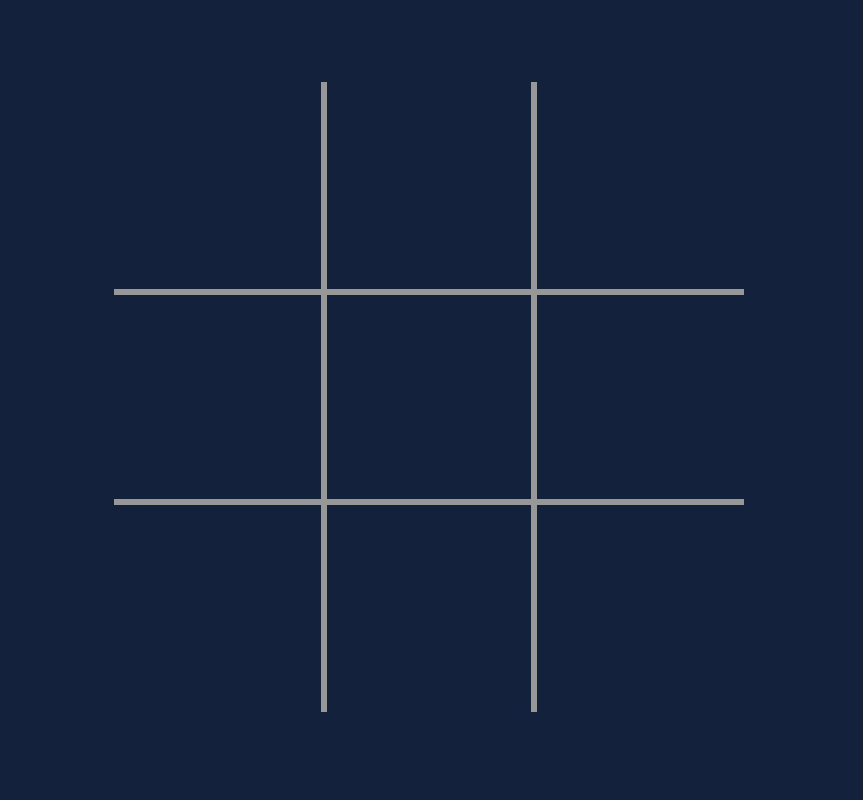
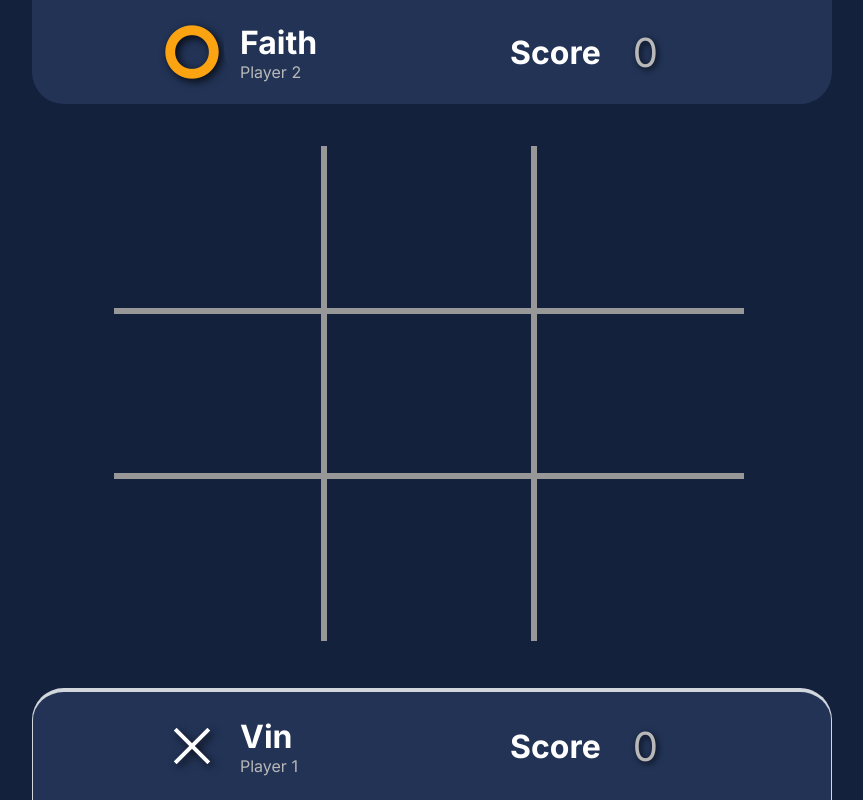
Before and after one commit to ervynnn/tic-tac-toe, a plain HTML site: page index.html in a window 1280 px wide. Shown: the whole page, without its empty margins (208-1071 px from the left). Drawn offline with nearby package versions, Linux system fonts and the light colour scheme.

Commit message:
"Updated CSS, HTML, and JavaScript files for Tic Tac Toe game, adding new styles, elements, and event listeners."

```diff
--- a/css/style.css
+++ b/css/style.css
@@ -1,3 +1,4 @@
+@import url('https://fonts.googleapis.com/css2?family=Inter:wght@100..900&family=Open+Sans:ital,wght@0,300..800;1,300..800&family=Roboto:ital,wght@0,100;0,300;0,400;0,500;0,700;0,900;1,100;1,300;1,400;1,500;1,700;1,900&display=swap');
 
 * {
     margin: 0;
@@ -10,9 +11,12 @@ html, body {
     overflow: hidden;
     height: 100%;
     margin: 0;
-    display: grid;
+    display: flex;
+    flex-direction: column;
+    min-height: 100vh;
     place-items: center;
     background-color: rgb(20, 33, 61);
+    font-family: 'Inter', sans-serif;
 }
 
 .table-ttt{
@@ -44,17 +48,9 @@ html, body {
     align-items: center;
     width: 33%;
     border: 0.2rem solid rgb(152, 152, 152);
-    color: rgb(252, 163, 17);
+    text-shadow: 5px 5px 10px rgba(0, 0, 0, 0.9);
     cursor: pointer;
     user-select: none;
-}
-
-.table-ttt td:hover{
-    background-color:rgb(13, 22, 40);
-}
-
-.table-ttt .selected:hover{
-    background-color: rgb(20, 33, 61);
 }
 
 .table-ttt td:nth-child(1){
@@ -64,3 +60,68 @@ html, body {
 .table-ttt td:nth-child(3){
     border-right: 0;
 }
+
+header div, footer div{
+    display: flex;
+    justify-content: center;
+    align-items: center;
+    width: 50rem;
+    height: 7rem;
+    background-color: rgb(34, 51, 86);
+    transition: border 0.2s ease-in-out;
+}
+
+footer .div-player-info{
+    border: 0.3rem solid rgba(255, 255, 255, 0.8);
+    border-width: 0.3rem 0.1rem 0 0.1rem;
+}
+
+.player-info{
+    font-size: 4rem !important;
+    color: rgb(252, 163, 17);
+    text-shadow: 3px 3px 8px rgba(0, 0, 0, 0.8);
+}
+
+footer .player-info{
+    color: rgb(255, 255, 255);
+}
+
+header div h1, footer div h1{
+    color: rgb(255, 255, 255);
+}
+
+header div p, footer div p{
+    color: rgb(184, 184, 184);
+}
+
+header div{
+    margin-bottom: 2.5rem;
+    height: 6.5rem;
+    border-radius: 0 0 2rem 2rem;
+}
+
+footer div{
+    margin-top: 2.5rem;
+    border-radius: 2rem 2rem 0 0;
+}
+
+.user-info, .score{
+    display: flex;
+    flex-direction: column;
+    align-items: baseline;
+    margin: 0;
+    padding: 0 1rem;
+    height: auto;
+    width: 15rem;
+}
+
+.score{
+    flex-direction: row;
+    align-items: center;
+}
+
+.score p{
+    padding-left: 2rem;
+    font-size: 2.5rem;
+    text-shadow: 2px 2px 6px rgba(0, 0, 0, 0.8);
+}
--- a/index.html
+++ b/index.html
@@ -14,6 +14,21 @@
     <title>Tic Tac Toe</title>
 </head>
 <body>
+
+    <header>
+        <div class="div-player-info">
+            <span class="player-info material-symbols-outlined">trip_origin</span>
+            <div class="user-info">
+                <h1>Faith</h1>
+                <p>Player 2</p>
+            </div>
+            <div class="score">
+                <h1>Score</h1>
+                <p> 0</p>
+            </div>
+        </div>
+    </header>
+
     <table class="table-ttt">
         <tr>
             <td>
@@ -49,6 +64,21 @@
             </td>
         </tr>
     </table>
+
+    <footer>
+        <div class="div-player-info">
+            <span class="player-info material-symbols-outlined">close</span>
+            <div class="user-info">
+                <h1>Vin</h1>
+                <p>Player 1</p>
+            </div>
+            <div class="score">
+                <h1>Score</h1>
+                <p> 0</p>
+            </div>
+        </div>
+    </footer>
+
     <script src="/javascript/script.js"> </script>
 </body>
 </html>
--- a/javascript/script.js
+++ b/javascript/script.js
@@ -1,5 +1,7 @@
 const boxTTT = document.querySelectorAll('td');
 const row = document.querySelectorAll('tr');
+const divHeader = document.querySelector('header .div-player-info');
+const divFooter = document.querySelector('footer .div-player-info');
 
 // COUNT OF ALL THE BOX
 const count = boxTTT.length;
@@ -8,6 +10,11 @@ var occupied = 0;
 // EVENT LISTENER FOR EVERY BOX
 boxTTT.forEach(td => {
     td.addEventListener('click', handleClick);
+
+    td.addEventListener('mouseenter', onMouseEnter);
+
+    td.addEventListener('mouseleave', onMouseLeave);
+
 });
 
 // FUNCTION FOR CLICK HANDLING OF TIC TAC TOE
@@ -20,9 +27,19 @@ function handleClick(event){
         span = td.querySelector('span');
         if(occupied % 2 != 0){
             span.textContent = 'close';
+            span.style.color = 'rgb(255, 255, 255)';
+            divHeader.style.border = '0rem solid rgba(252, 163, 17, 0.8)';
+            divHeader.style.borderWidth = '0 0.1rem 0.3rem 0.1rem';
+            divFooter.style.border = 0;
         }else{
             span.textContent = 'trip_origin';
+            span.style.color = 'rgb(252, 163, 17)';
+            divFooter.style.border = '0.3rem solid rgba(255, 255, 255, 0.8)';
+            divFooter.style.borderWidth = '0.3rem 0.1rem 0 0.1rem';
+            divHeader.style.border = 0;
         }
+        td.removeEventListener('mouseenter', onMouseEnter);
+        td.removeEventListener('mouseleave', onMouseLeave);
         td.classList.add('selected');
         checker();
     }
@@ -74,3 +91,25 @@ function removeClicks(){
         td.classList.add('selected');
     });
 }
+
+// WHENEVER THE MOUSE IS HOVER ON THE TIC TAC TOE GAME
+function onMouseEnter(event){
+    var td = event.currentTarget;
+
+    span = td.querySelector('span');
+    if(occupied % 2 == 0){
+        span.textContent = 'close';
+        span.style.color = 'rgb(255, 255, 255)';
+    }else{
+        span.textContent = 'trip_origin';
+        span.style.color = 'rgb(252, 163, 17)';
+    }
+}
+
+// WHENEVER THE MOUSE IS HOVER OFF THE TIC TAC TOE GAME
+function onMouseLeave(event) {
+    var td = event.currentTarget;
+
+    span = td.querySelector('span');
+    span.textContent = '';
+}
```
